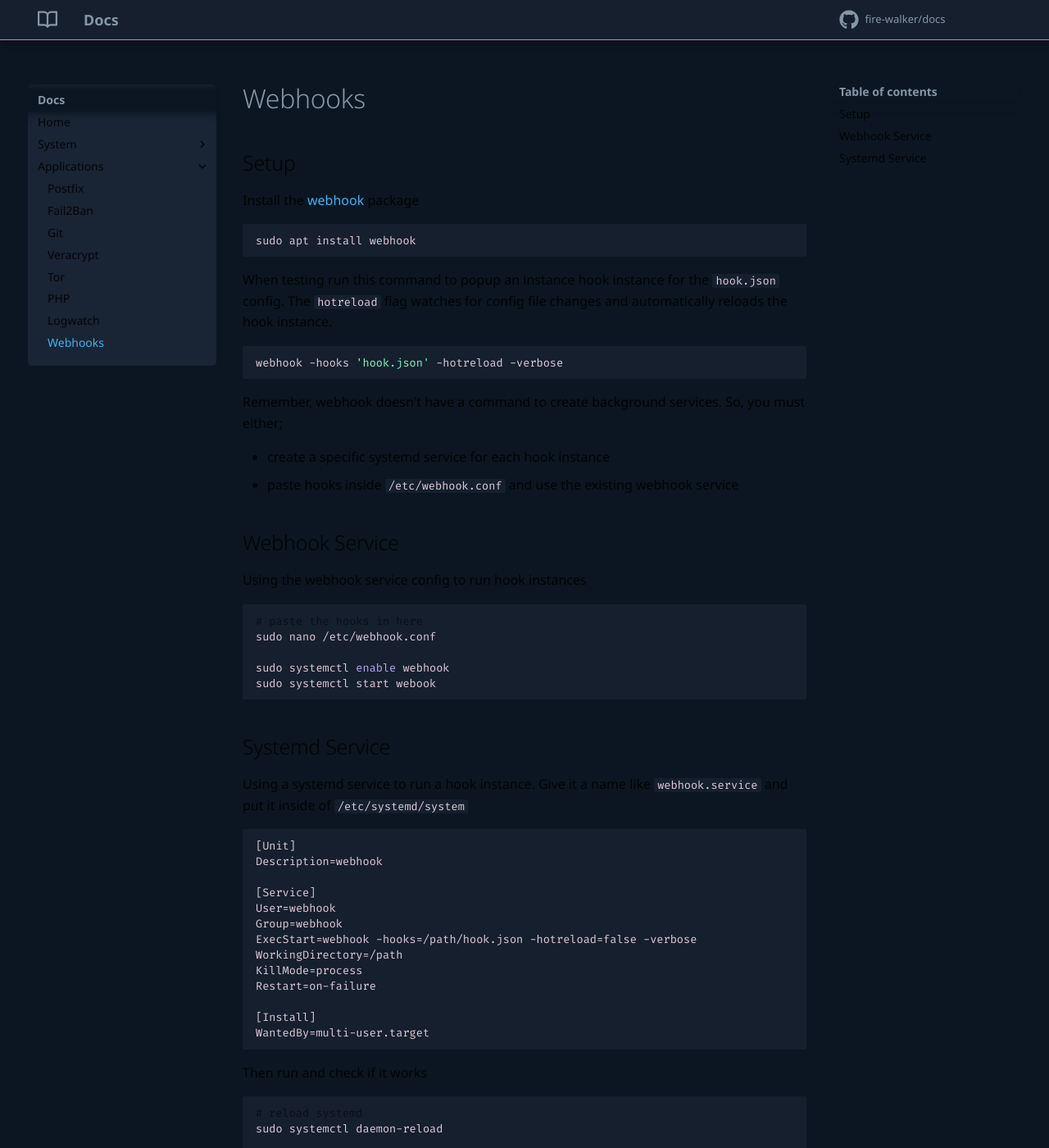
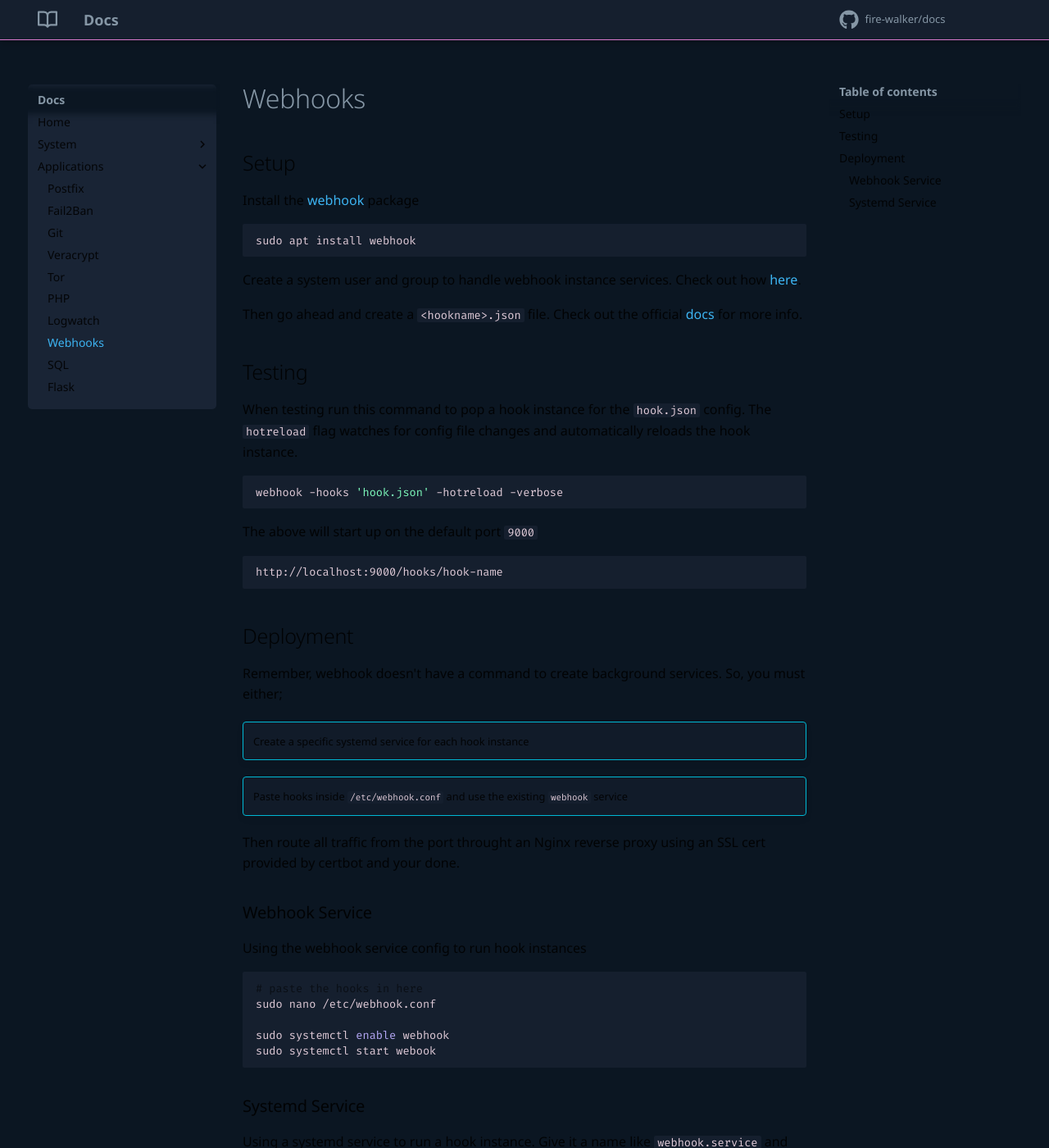
Before and after one commit to fire-walker/docs, an MkDocs documentation site: the page built from docs/pages/webhooks.md, in a window 1280 px wide and 1400 px high. Shown: the whole window at 82% size. Built offline with MkDocs 1.6.1 and Material for MkDocs 9.7.7, drawn with Linux system fonts in a browser that asks for light colours; comment, search, counter and statistics services are not loaded.

Commit message:
webhook updates plus flask added

````diff
--- a/docs/pages/webhooks.md
+++ b/docs/pages/webhooks.md
@@ -5,19 +5,39 @@ Install the [webhook](https://github.com/adnanh/webhook) package
 sudo apt install webhook
 ```
 
-When testing run this command to popup an instance hook instance for the `hook.json` config. The `hotreload` flag watches for config file changes and automatically reloads the hook instance.
+Create a system user and group to handle webhook instance services. Check out how [here](../general/#system-user).
+
+Then go ahead and create a `<hookname>.json` file. Check out the official [docs](https://github.com/adnanh/webhook/tree/master/docs) for more info.
+
+
+
+## Testing
+
+When testing run this command to pop a hook instance for the `hook.json` config. The `hotreload` flag watches for config file changes and automatically reloads the hook instance.
 ``` bash
 webhook -hooks 'hook.json' -hotreload -verbose
 ```
 
+The above will start up on the default port `9000`
+```
+http://localhost:9000/hooks/hook-name
+```
+
+## Deployment
+
 Remember, webhook doesn't have a command to create background services.
 So, you must either;
 
-- create a specific systemd service for each hook instance
-- paste hooks inside `/etc/webhook.conf` and use the existing webhook service
+!!! info ""
+    Create a specific systemd service for each hook instance
+
+!!! info ""
+    Paste hooks inside `/etc/webhook.conf` and use the existing `webhook` service
+
+Then route all traffic from the port throught an Nginx reverse proxy using an SSL cert provided by certbot and your done.
 
 
-## Webhook Service
+### Webhook Service
 
 Using the webhook service config to run hook instances
 ``` bash
@@ -29,7 +49,7 @@ sudo systemctl start webook
 ```
 
 
-## Systemd Service
+### Systemd Service
 
 Using a systemd service to run a hook instance. Give it a name like `webhook.service` and put it inside of `/etc/systemd/system`
 ``` conf
--- a/docs/stylesheets/custom.css
+++ b/docs/stylesheets/custom.css
@@ -13,6 +13,8 @@
   --md-code-hl-constant-color:     #b5a8f6; /* codebox const */
   --md-code-hl-number-color:       #ff8686; /* codebox number */
   --md-code-hl-keyword-color:      #40c3ca; /* codebox keywords */
+
+  --md-typeset-kbd-color: var(--md-code-bg-color);
 
   --md-admonition-bg-color:        #111b29;
 
@@ -74,6 +76,12 @@
   background-color: var(--md-primary-fg-color);
 }
 
+.md-typeset kbd {
+  vertical-align: middle;
+  box-shadow: rgba(10, 16, 21, 0.93) 0px 0.1rem 0px 0.05rem, rgb(36, 69, 175) 0px 0.1rem 0px, rgba(43, 65, 87, 0.2) 0px -0.1rem 0.2rem inset;
+}
+
+
 
 @media screen and (max-width: 76.1875em) {
   /* left nav post contents title back */
--- a/mkdocs.yml
+++ b/mkdocs.yml
@@ -54,3 +54,5 @@ nav:
         - PHP:          pages/php.md
         - Logwatch:     pages/logwatch.md
         - Webhooks:     pages/webhooks.md
+        - SQL:          pages/sql.md
+        - Flask:        pages/flask.md
````
Also changed, not shown: docs/index.md (+3 -3 lines), docs/pages/flask.md (added, +61 -0 lines), docs/pages/general.md (+12 -0 lines), docs/pages/sql.md (added, +17 -0 lines).
